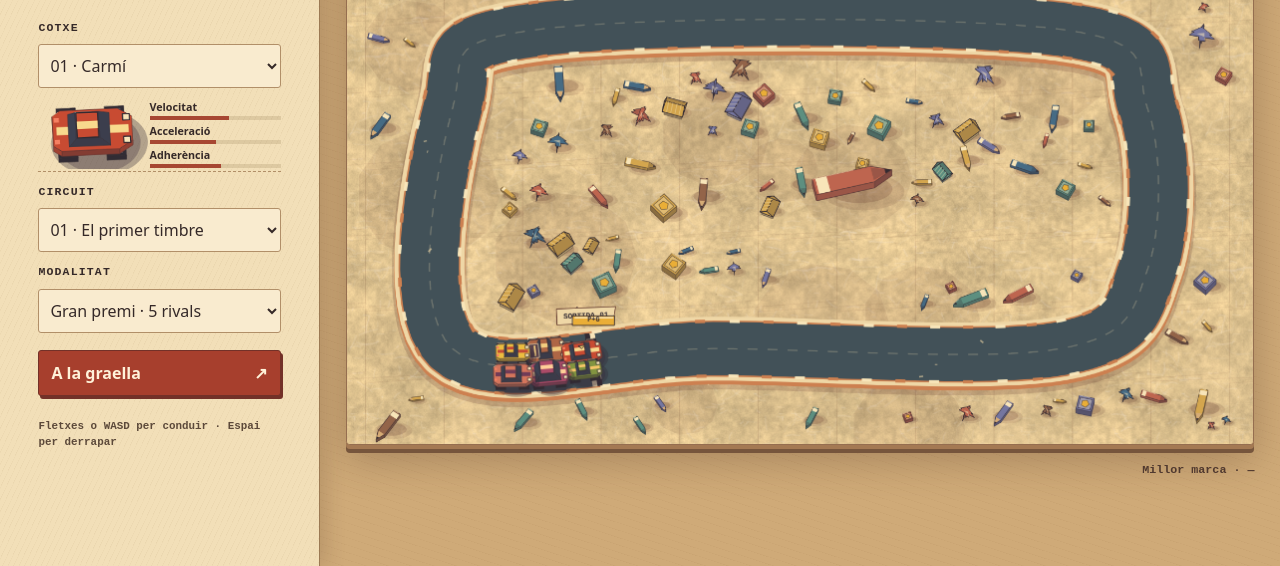
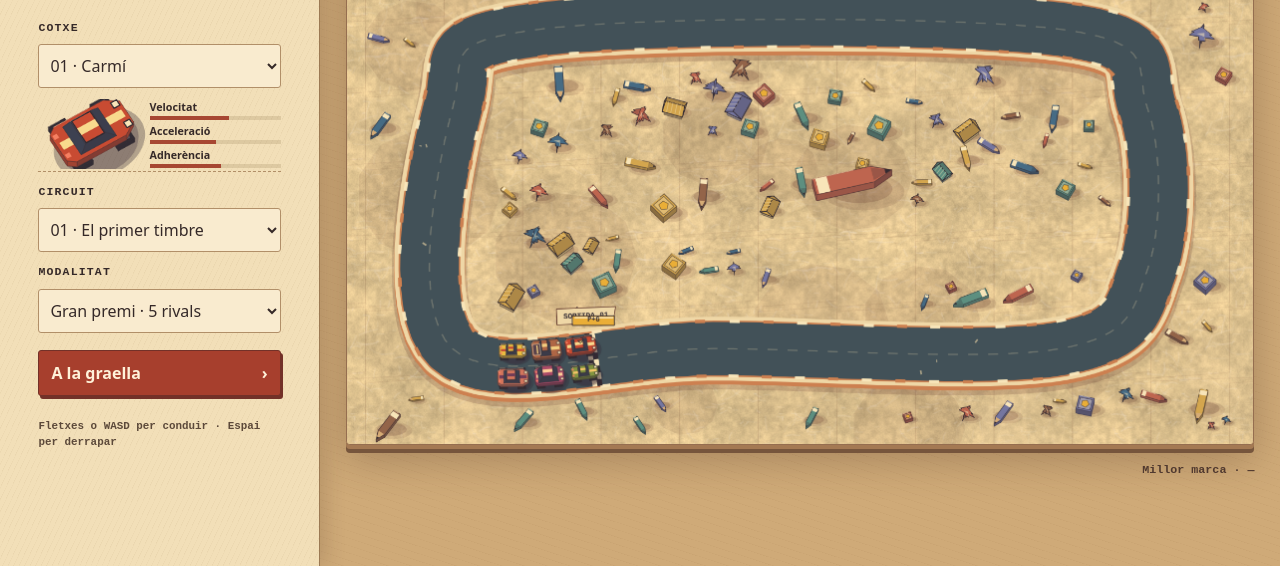
Before and after one commit to skirep/plec-i-gas, a plain HTML site: page index.html in a window 1280 px wide. Shown: the part 234-800 px from the top of the page. Drawn offline with Linux system fonts and the light colour scheme; animation ran at ten frames a second.

Commit message:
Ajusta la graella i el compte enrere a baixa freqüència de pantalla

```diff
--- a/game.mjs
+++ b/game.mjs
@@ -80,7 +80,7 @@ function clearInput(){
 function start(){
   race=new Race(course,track,cars[carIndex()],mode());
   clearInput();
-  phase='countdown';countdown=3;
+  phase='countdown';countdown=3;last=performance.now();
   document.body.classList.add('racing');
   $('hud').hidden=false;$('rankBox').hidden=mode()==='time';$('overlay').hidden=true;
   $('controls').hidden=false;
@@ -96,6 +96,7 @@ function showResult(title,description,resume){
 function pause(){
   if(phase==='paused'){
     phase=countdown>0?'countdown':'running';$('overlay').hidden=true;$('controls').hidden=false;
+    $('count').hidden=phase!=='countdown';last=performance.now();
     $('pause').focus();
   }else if(phase==='running'||phase==='countdown'){
     phase='paused';clearInput();showResult('En pausa',track.name,true);
@@ -168,11 +169,7 @@ for(const button of document.querySelectorAll('[data-pedal]')){
 }
 const pressed=(a,b)=>keys.has(a)||keys.has(b);
 function update(dt){
-  if(phase==='countdown'){
-    countdown-=dt;
-    $('count').textContent=countdown>0?Math.ceil(countdown):'GAS!';
-    if(countdown<=0)phase='running';
-  }else if(phase==='running'){
+  if(phase==='running'){
     const turn=Number(pressed('ArrowRight','KeyD'))-Number(pressed('ArrowLeft','KeyA'));
     race.step(dt,{
       steer:clamp(turn+steering,-1,1), gas:pressed('ArrowUp','KeyW')||pedals.has('gas'),
@@ -188,20 +185,28 @@ function render(dt){
   g.translate(-viewbox.x,-viewbox.y);
   paintBoard(g,board,world,dt,time);
   const racers=[...race.rivals,race.player].sort((a,b)=>a.z-b.z);
-  for(const state of racers)drawCar(g,{...state,time});
+  for(const state of racers)drawCar(g,{...state,time},.78);
   if(phase==='garage'){
     preview.clearRect(0,0,152,96);
     drawCar(preview,{model:cars[carIndex()],angle:-.27+Math.sin(time*.9)*.28,x:74,z:57},2.34);
   }else refreshHUD();
 }
 function frame(now){
-  const dt=Math.min(.05,(now-last)/1000);
-  last=now;time+=dt;accum+=dt;
-  while(accum>=1/120){update(1/120);accum-=1/120;}
-  render(dt);requestAnimationFrame(frame);
+  const elapsed=clamp((now-last)/1000,0,1);
+  last=now;time+=elapsed;
+  if(phase==='countdown'){
+    countdown=Math.max(0,countdown-elapsed);
+    const label=countdown>0?String(Math.ceil(countdown)):'GAS!';
+    if($('count').textContent!==label)$('count').textContent=label;
+    if(countdown===0)phase='running';
+  }else if(phase==='running'){
+    accum+=Math.min(.22,elapsed);
+    while(accum>=1/120){update(1/120);accum-=1/120;}
+  }
+  render(Math.min(.05,elapsed));requestAnimationFrame(frame);
 }
 function resize(){
-  const pixelRatio=Math.min(2,devicePixelRatio);
+  const pixelRatio=Math.min(1.5,devicePixelRatio);
   const {width,height}=canvas.getBoundingClientRect();
   canvas.width=Math.max(1,Math.round(width*pixelRatio));canvas.height=Math.max(1,Math.round(height*pixelRatio));
 }
--- a/index.html
+++ b/index.html
@@ -31,7 +31,7 @@
           <option value="race">Gran premi · 5 rivals</option>
           <option value="time">Contrarellotge</option>
         </select>
-        <button id="start" class="primary">A la graella <span aria-hidden="true">↗</span></button>
+        <button id="start" class="primary">A la graella <span aria-hidden="true">›</span></button>
       </div>
       <p class="keyboard">Fletxes o WASD per conduir · Espai per derrapar</p>
     </aside>
@@ -48,7 +48,7 @@
         <div id="rankBox"><span>POSICIÓ</span><strong id="rank"></strong></div>
         <div><span>TEMPS</span><strong id="clock"></strong></div>
         <button id="reset" class="icon" title="Recol·loca el cotxe (R)" aria-label="Recol·loca el cotxe">↺</button>
-        <button id="pause" class="icon" title="Pausa (Esc)" aria-label="Pausa">Ⅱ</button>
+        <button id="pause" class="icon" title="Pausa (Esc)" aria-label="Pausa">II</button>
       </div>
       <div id="count" class="count" hidden></div>
       <div id="controls" class="controls" hidden>
--- a/race.mjs
+++ b/race.mjs
@@ -8,13 +8,13 @@ export const angleDiff=(a,b)=>Math.atan2(Math.sin(a-b),Math.cos(a-b));
 export class Race {
   constructor(course,track,car,mode) {
     Object.assign(this,{course,track,mode,time:0,penalty:0,done:false,nextGate:1});
-    this.player={...course.at(START-13,-8),model:car,vx:0,vz:0,player:true,progress:-13};
+    this.player={...course.at(START-13,-track.half*.5),model:car,vx:0,vz:0,player:true,progress:-13};
     this.rivals=[];
     if(mode==='race'){
       const potentials=cars.filter(model=>model!==car);
       this.rivals=Array.from({length:5},(_,i)=>{
         const distance=-13-Math.floor((i+1)/2)*42;
-        const lane=(i%2===0?1:-1)*(track.half*.43);
+        const lane=(i%2===0?1:-1)*(track.half*.5);
         return {...course.at(START+distance,lane),model:potentials[(i*3+track.world)%potentials.length],
           progress:distance,lane,speed:0,index:i,finish:null};
       });
@@ -47,7 +47,7 @@ export class Race {
     let forward=p.vx*c+p.vz*s, sideways=-p.vx*s+p.vz*c;
     if(gas)forward+=m.thrust*dt;
     if(brake)forward-=(forward>8?420:132)*dt;
-    forward*=Math.exp(-(gas||brake?.22:1.38)*dt);
+    forward*=Math.exp(-(gas||brake ? .22 : 1.38)*dt);
     sideways*=Math.exp(-(drift?1.75:m.grip)*dt);
     if(drift)forward*=Math.exp(-.4*dt);
     if(off)forward*=Math.exp(-2.6*dt);
```
